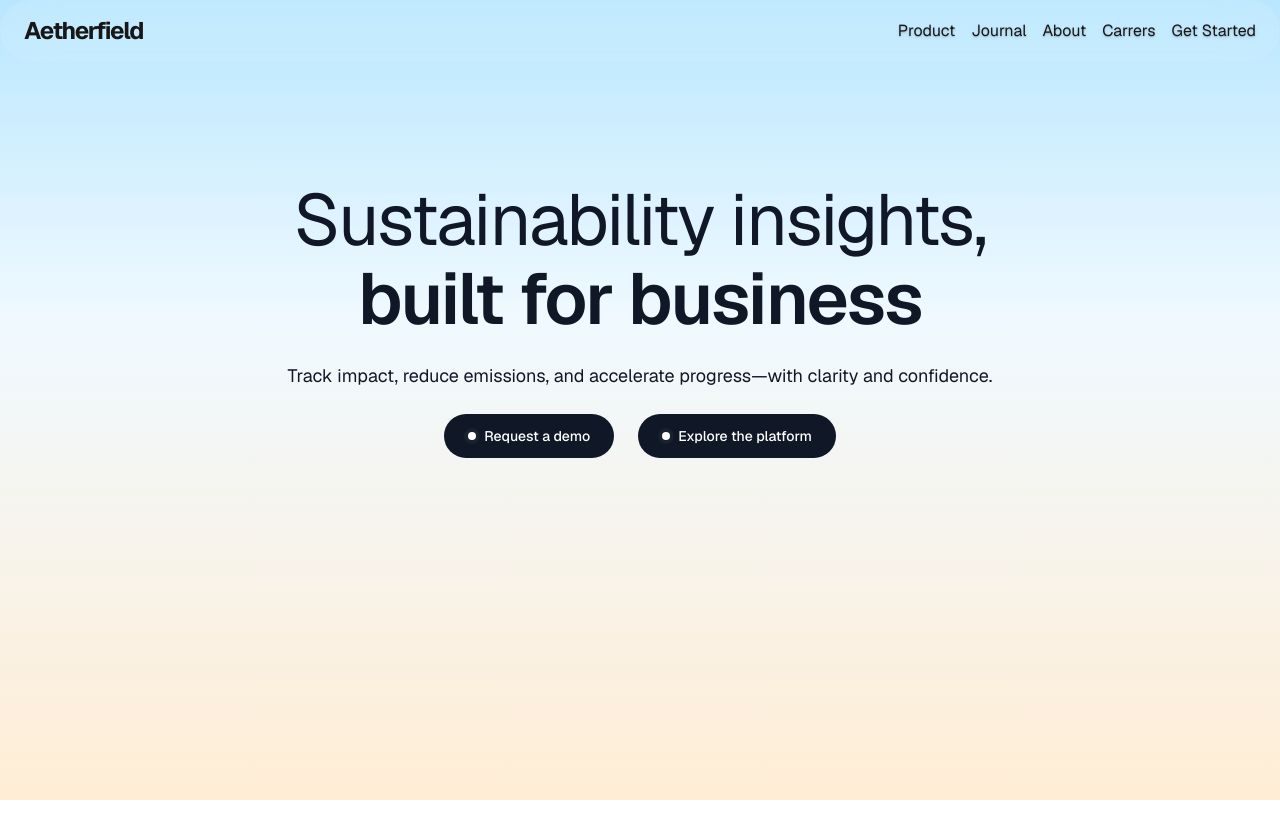
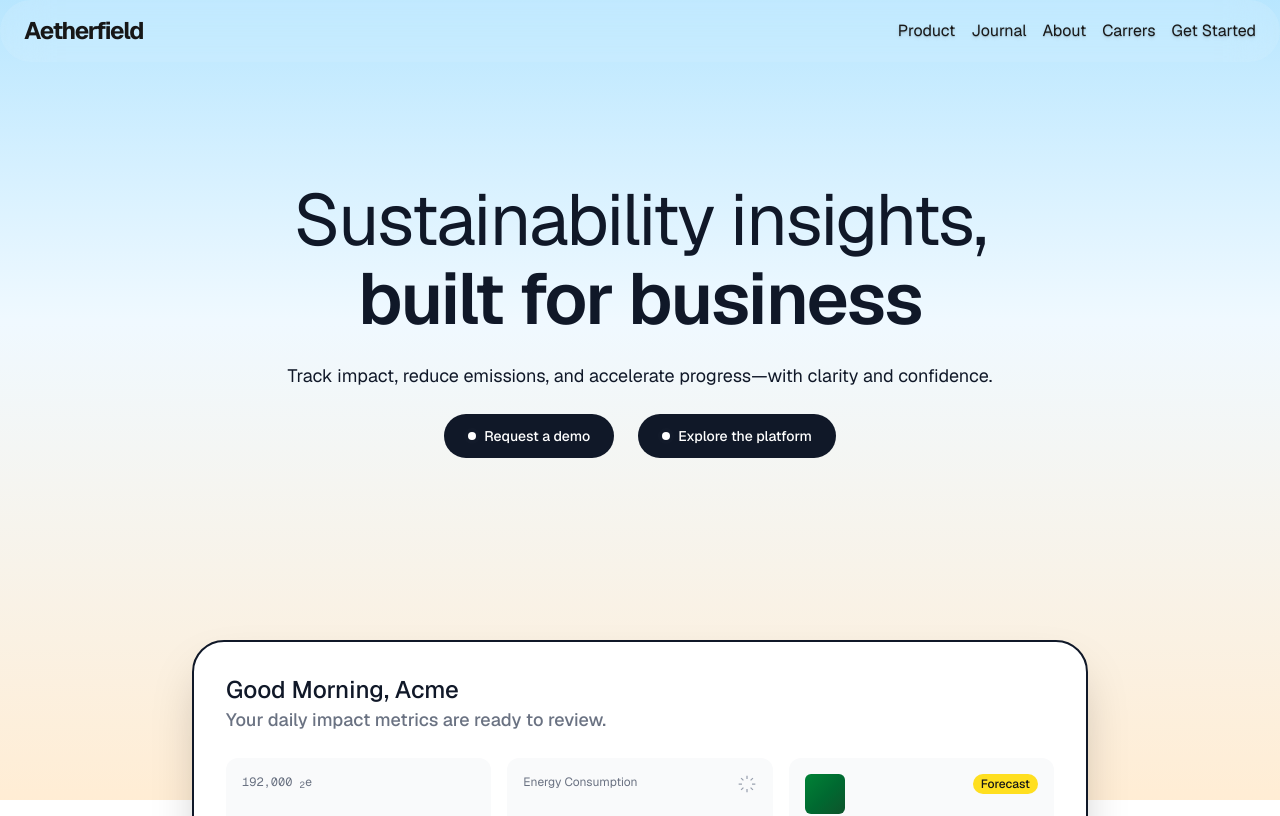
Before and after one commit to anujgupta018/aetherfield, a Next.js app: page / in a window 1280 px wide. Shown: the top 816 px of the page. Built offline with nearby package versions, Linux system fonts and the light colour scheme.

Commit message:
Added FloatingCard and Hero Section

```diff
--- a/app/page.tsx
+++ b/app/page.tsx
@@ -1,3 +1,4 @@
+import FloatingCard from "@/components/floatingCard";
 import Hero from "@/components/hero";
 import Navbar from "@/components/navbar";
 
@@ -6,6 +7,7 @@ export default function Home() {
     <div>
       <Navbar />
       <Hero />
+      <FloatingCard />
     </div>
   );
 }
```
